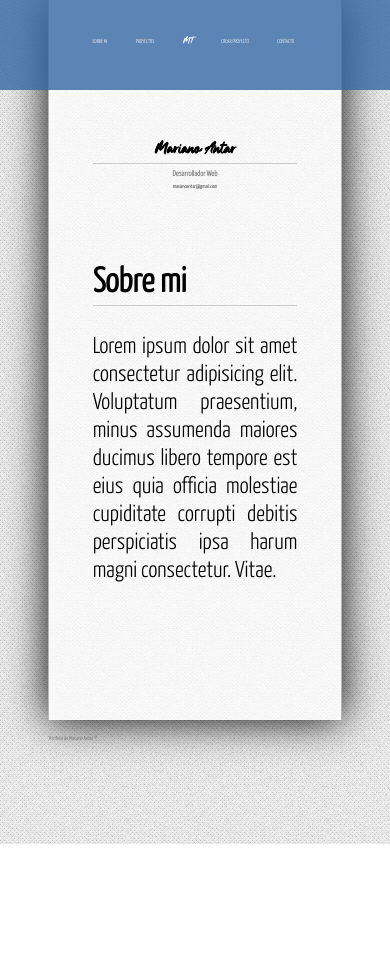
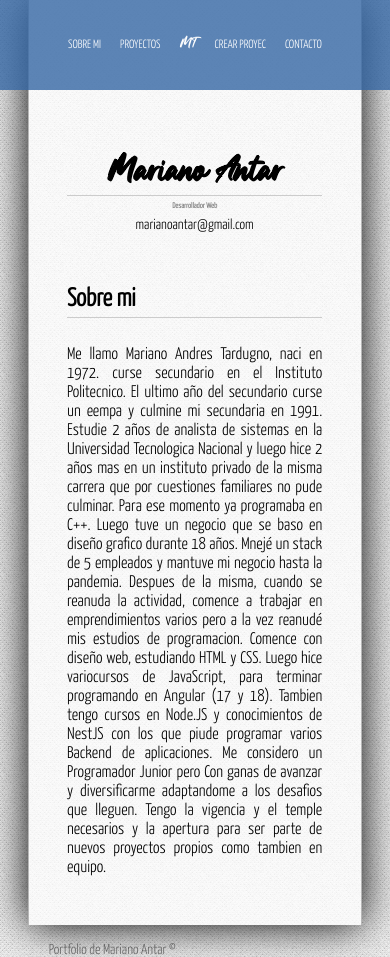
Before and after one commit to Marianoantar/PortfolioVR-front-Json, an Angular app: page / in a window 390 px wide. Before the commit the page ends 844 px from the top, so only its background shows below. Built offline with nearby package versions, Linux system fonts and the light colour scheme.

Commit message:
Cambios en la entrada de proyectos para hacer la ventana de texto mas grande.

```diff
--- a/src/app/app.component.css
+++ b/src/app/app.component.css
@@ -1,11 +1,23 @@
+dialog::backdrop {
+    background-color: rgba(0, 0, 0, 0.8); /* Ajusta la opacidad según tus necesidades */
+  }
+
 dialog{
-    margin-top: 10vh;
-    margin-left: 37vw;
-    width: 20vw;
-    height: 12vh;
+    position: fixed;
+    top: 50%;
+    left: 50%;
+    transform: translate(-50%, -50%);
+
+    width: 22vw;
+    height: 13vh;
     border: 0;
+    overflow: hidden;
+
     background-color: rgb(115, 166, 243);
-    box-shadow: 0 4px 8px 0 rgba(0, 0, 0, 0.2), 0 6px 20px 0 rgba(0, 0, 0, 0.19);}
+    border-radius: 5px;
+    box-shadow: 0 4px 8px 0 rgba(0, 0, 0, 0.8), 0 6px 10px 0 rgba(0, 0, 0, 0.19);
+}
+
 
 .modal-content{
     display: flex;
@@ -18,7 +30,7 @@ div p{
     color: white;
     text-align: center;
     padding-top: 1vh;
-    font-size: 1vw;
+    font-size: clamp(12px, 1.4vw, 18px);
     font-family: Arial, sans-serif;
 }
 
@@ -30,6 +42,30 @@ div input{
 
 div button{
     margin-top: 1vh;
-    font-size: 1vw;
+    margin-bottom: 1vh;
+    font-size: clamp(12px, 1.4vw, 15px);
+    border-radius: 5px;
+    padding: 5px;
+}
 
+@media(600px < width <= 768px) {
+    dialog{
+        width: 30vw;
+        height: 12vh;
+    }
+    div button{
+        margin-top: 1vh;
+        margin-bottom: 3vh;
+    }
 }
+
+@media(width <= 600px) {
+    dialog{
+        width: 45vw;
+        height: 12.5vh;
+    }
+    div button{
+        margin-top: 1vh;
+        margin-bottom: 3vh;
+    }
+}
--- a/src/app/app.component.html
+++ b/src/app/app.component.html
@@ -4,7 +4,7 @@
     <li><a [routerLink]="['/sobre-mi']" [routerLinkActive]="['actived']">Sobre Mi</a></li>
     <li><a [routerLink]="['/proyectos']" [routerLinkActive]="['actived']">Proyectos</a></li>
     <li (click)="openDialog()"><a id="logo">MT</a></li>
-    <li><a [routerLink]="['/crear-proyecto']" [routerLinkActive]="['actived']">Crear proyecto</a></li>
+    <li><a [routerLink]="['/crear-proyecto']" [routerLinkActive]="['actived']">Crear proyec</a></li>
     <li><a [routerLink]="['/contacto']" [routerLinkActive]="['actived']">Contacto</a></li>
   </ul>
 </header>
@@ -20,7 +20,7 @@
 <!-- ! DIALOGO PARA INGRESAR CODIGO Y ACTIVAR MODO EDICION -->
 <dialog method="modal" #dialog>
   <div class="modal-content">
-    <p>Ingrese el código de acceso:</p>
+    <p>Código de acceso modo edicion:</p>
     <input type="password" name="codeInput" id="codeInput" #codeInputRef>
     <button type="button" id="submitButton" (click)="closeDialog()">Confirmar</button>
   </div>
--- a/src/app/components/abaut/abaut.component.css
+++ b/src/app/components/abaut/abaut.component.css
@@ -4,13 +4,13 @@
 	width: 70%;
 	margin: 0px auto;
 	text-align: center;
-	margin-top: 20px;
-	margin-bottom: 70px;
+	margin-top: 5vh;
+	margin-bottom: 10vh;
 }
 
 #title h1{
     font-family: antagon;
-	font-size: 4vw;
+	font-size: 7vh;
 	border-bottom: 1px solid #ccc;
 	padding-bottom: 5px;
 }
@@ -28,15 +28,47 @@ article.about{
 	margin-bottom: 20px;
 	font-size: 23px;
 }
-
-.about h2{
+article h2{
 	border-bottom: 1px solid #ccc;
 	padding-bottom: 5px;
 	margin-bottom: 5px;
+	font-size: 4.5vh;
 }
 
-.about p{
+article p{
 	padding-top: 20px;
 	padding-bottom: 30px;
 	text-align: justify;
 }
+
+@media(600px < width <= 800px){
+	#title h1{
+		font-size: 5vh;
+	}
+	article h2{
+		font-size: 3.5vh;
+	}
+}
+
+@media(width <= 600px){
+	#contenedor{
+		width: 110%;
+		margin: 0px auto;
+		margin-left: -17px;
+	}
+	#title{
+		width: 70%;
+		margin-top: 4vh;
+		margin-bottom: 6vh;
+	}
+	#title h1{
+		font-size: 4vh;
+	}
+	article h2{
+		font-size: 3vh;
+	}
+	article p{
+        font-size: 2vh;
+    }
+
+}
--- a/src/app/components/abaut/abaut.component.html
+++ b/src/app/components/abaut/abaut.component.html
@@ -1,4 +1,4 @@
-
+<div id="contenedor">
     <div id="title">
         <h1>{{title}}</h1>
         <h2>{{subtitle}}</h2>
@@ -9,6 +9,16 @@
     <article class="about">
         <h2>Sobre mi</h2>
         <p>
-        Lorem ipsum dolor sit amet consectetur adipisicing elit. Voluptatum praesentium, minus assumenda maiores ducimus libero tempore est eius quia officia molestiae cupiditate corrupti debitis perspiciatis ipsa harum magni consectetur. Vitae.
+            Me llamo Mariano Andres Tardugno, naci en 1972. curse secundario en el Instituto Politecnico. El ultimo año del secundario curse un eempa y culmine mi secundaria en 1991. Estudie 2 años de analista de sistemas en la Universidad Tecnologica Nacional y luego hice 2 años mas en un instituto privado de la misma carrera que por cuestiones familiares no pude culminar. Para ese momento ya programaba en C++.
+            Luego tuve un negocio que se baso en diseño grafico durante 18 años. Mnejé un stack de 5 empleados y mantuve mi negocio hasta la pandemia.
+            Despues de la misma, cuando se reanuda la actividad, comence a trabajar en emprendimientos varios pero a la vez reanudé mis estudios de programacion.
+            Comence con diseño web, estudiando HTML y CSS. Luego hice variocursos de JavaScript, para terminar programando en Angular (17 y 18). Tambien tengo cursos en Node.JS y conocimientos de NestJS con los que piude programar varios Backend de aplicaciones.
+            Me considero un Programador Junior pero Con ganas de avanzar y diversificarme adaptandome a los desafios que lleguen.
+            Tengo la vigencia y el temple necesarios y la apertura para ser parte de nuevos proyectos propios como tambien en equipo.
+
+
+
         </p>
     </article>
+
+</div>
--- a/src/app/components/create/create.component.html
+++ b/src/app/components/create/create.component.html
@@ -22,12 +22,13 @@
         </p>
 
         <p>
-            <label for="description">Descripcion</label>
-            <input type="textarea" name="description" #description="ngModel" [(ngModel)]="project.description" required />
+            <label for="description">Descripción</label>
+            <textarea name="description" #description="ngModel" [(ngModel)]="project.description" required style="width: 100%; height: 100px;"></textarea>
             <span *ngIf="description.touched && !description.valid" class="form_error">
-                La descripcion es obligatoria
+                La descripción es obligatoria
             </span>
         </p>
+
 
         <p>
             <label for="category">Categoria</label>
--- a/src/app/components/detail/detail.component.html
+++ b/src/app/components/detail/detail.component.html
@@ -1,4 +1,4 @@
-<div class="container">
+<div class="container-detail">
 
     @if (project.image) {
         <img class="image" src="{{url+'get-image/'+project.image}}" >
@@ -11,7 +11,8 @@
         <p>Lenguajes: {{project.langs}}</p>
 
         @if (deleteConfirm == false) {
-            <p>
+            <div>
+                <p >
                     <a [routerLink]="['/editar-proyecto/', project.id]" class="button-edit"
                         [ngClass]="{'disabled-link': !hasToken()}"
                         [attr.aria-disabled]="!hasToken()" >Editar
@@ -21,6 +22,7 @@
                         [attr.aria-disabled]="!hasToken()">Borrar
                     </a>
                 </p>
+            </div>
         }
         @if (deleteConfirm == true) {
             <p>
--- a/src/app/services/global.ts
+++ b/src/app/services/global.ts
@@ -1,6 +1,6 @@
 export const Global = {
     // url backend
-    // url: 'http://localhost:3000/api/'
+    // url: 'http://localhost:3000/api/',
     url: 'https://portfolio.storum.com.ar/api/',
 
     // Codigo de edicion
--- a/src/assets/css/styles.css
+++ b/src/assets/css/styles.css
@@ -23,9 +23,20 @@
 
 body{
 	font-family: "yanone", Arial, Helvetica;
-	font-size: 1.4vw;
+	font-size: 1.2vw;
 	background: url("../img/pattern.png");
 	background-attachment: fixed;
+}
+
+@media (500px<width<=700px) {
+	body {
+		font-size: 2.5vw;
+	}
+}
+@media (width<=500px) {
+	body {
+		font-size: 3.7vw;
+	}
 }
 
 .clearfix{
@@ -39,17 +50,21 @@ header{
 	display: block;
 	width: 100%;
 	height: 90px;
+	/* font-size: 1.8vw; */
+	font-size: clamp(12px, 1.8vw, 24px);
 	background: rgba(53, 103, 164, 0.8);
 	position: fixed;
 	text-transform: uppercase;
 }
 
 header ul{
-	display: block;
-	width: 60%;
+	/* display: block; */
+	display: flex;
+    justify-content: center;
+	margin: 0px auto;
+	width: 70%;
 	height: inherit;
 	margin: 0px auto;
-	margin-top: -3px;
 }
 
 header ul li{
@@ -61,13 +76,15 @@ header ul li{
 
 header a{
 	display: block;
-	padding-right: 3.65vw;
-	padding-left: 3.65vw;
+	padding-right: 2.6vw;
+	padding-left: 2.6vw;
 	height: inherit;
 	text-decoration: none;
 	color:white;
 	transition: all 300ms;
 }
+
+
 
 header a:hover,
 .actived{
@@ -78,7 +95,7 @@ header a:hover,
 
 #logo{
 	font-family: "antagon";
-	font-size: 2.3vw;
+	font-size:3vw;
 }
 
 #logo {
@@ -90,6 +107,26 @@ header a:hover,
 	background: transparent;
 	color: black;
 	transform:scale(1.50,1.50);
+}
+
+@media (550px < width <= 700px) {
+	header a{
+		padding-right: 2vw;
+		padding-left: 2vw;
+	}
+	#logo{
+		font-size:3.2vw;
+	}
+}
+
+@media (width<=550px) {
+	header a{
+		padding-right: 0.5vw;
+		padding-left: 0.5vw;
+	}
+	#logo{
+		font-size:3.7vw;
+	}
 }
 
 /*Contenedor principal*/
@@ -104,28 +141,32 @@ header a:hover,
 	border-right:1px solid #b7b7b7;
 	background: rgba(255, 255, 255, 0.7);
 	padding-top: 120px;
+	overflow: scroll;
 }
 
 
 
 .container{
-	padding: 50px;
+	padding: 10px;
 	padding-top: 10px;
+	height: auto;
 }
 
-.container .image{
-	float: left;
-	width: 47%;
+
+@media(width < 550px){
+	.container .image{
+		width: 100%;
+	}
+	#content{
+		width: 85%;
+	}
 }
 
-.container .image img{
-	width: 100%;
-}
-
-.container .data{
-	float: left;
-	width: 48%;
-	margin-left:30px;
+.container h1{
+	box-shadow: 4px 4px 10px rgba(0, 0, 0, 0.5);
+	margin: 0 auto;
+	text-align: center;
+	margin-bottom: 3vh;
 }
 
 .container h2{
@@ -160,21 +201,23 @@ form input[type="submit"],
 .button-edit,
 .button-delete{
 	display: block;
-	font-size: 17px;
-	padding: 10px;
+	font-size: 2vw;
+	padding: 0.5vw 2vw 0.5vw 2vw;
 	margin-top: 15px;
 	color:white;
 	background: rgba(53, 103, 164, 1);
 	border: 1px solid rgba(13, 67, 133, 1);
 	cursor: pointer;
-}
+	box-shadow: 4px 4px 10px rgba(0, 0, 0, 0.5);}
 
 .button-edit,
 .button-delete{
-	width: 20%;
+	width: auto;
+	height: auto;
 	float: left;
 	margin-right: 10px;
 	text-decoration: none;
+	margin-bottom: 10vh;
 }
 
 .button-edit{
@@ -246,22 +289,75 @@ footer {
 	float: left;
 	width: 28%;
 	text-align: center;
-	margin-left: 27px;
-	margin-right: 25px;
-	margin-bottom: 30px;
+	margin-left: 1.6vw;
+	margin-right: 1.6vw;
+	margin-bottom: 2vh;
 }
 
 .project .image{
 	width: 100%;
-	height: 150px;
+	float: left;
+	max-height: min-content;
+	max-height: 22vh;
 	overflow: hidden;
 }
-
 .project img{
 	width: 100%;
+	object-fit: cover;
+	max-height: 18vh;
 }
 
+@media (795px < width < 950px){
+	.project{
+		margin-left: 1.6vw;
+		margin-right: 1.6vw;
+	}
+
+	.project .image{
+		max-height: 12vh;
+
+	}
+}
+
+@media (550px < width < 794px){
+
+	.project{
+		width: 45%;
+	}
+	.project .image{
+		max-height: 11vh;
+		width: 40;
+	}
+	.project img{
+		width: 100%;
+		object-fit:cover;
+	}
+	div img{
+		max-height: 10vh;
+	}
+}
+
+@media(width <= 550px){
+	.project{
+		width: 95%;
+	}
+
+	.project .image{
+		max-height: none;
+	}
+
+	.project img{
+		width: 80%;
+		object-fit:cover;
+		max-height: 100%;
+	}
+
+}
+
+
+
 .project a{
+	/* height: 16vh; */
 	text-decoration: none;
 	color: black;
 }
```
Also changed, not shown: src/app/components/detail/detail.component.css (+110 -0 lines). Lines whose indentation alone changed are shown as unchanged.
